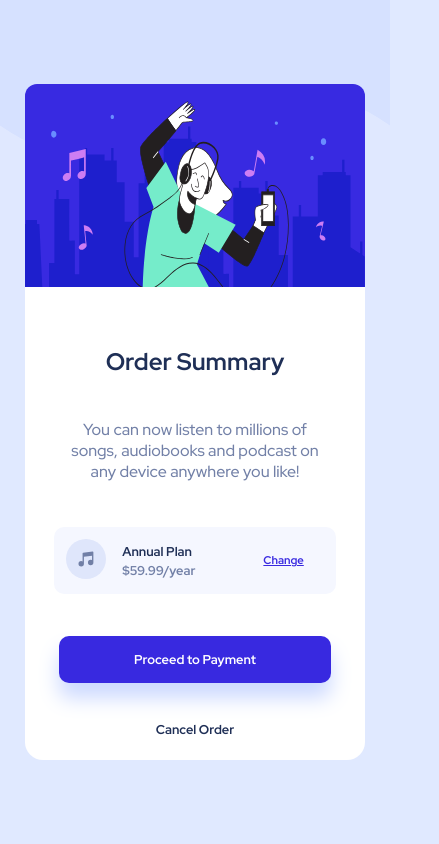
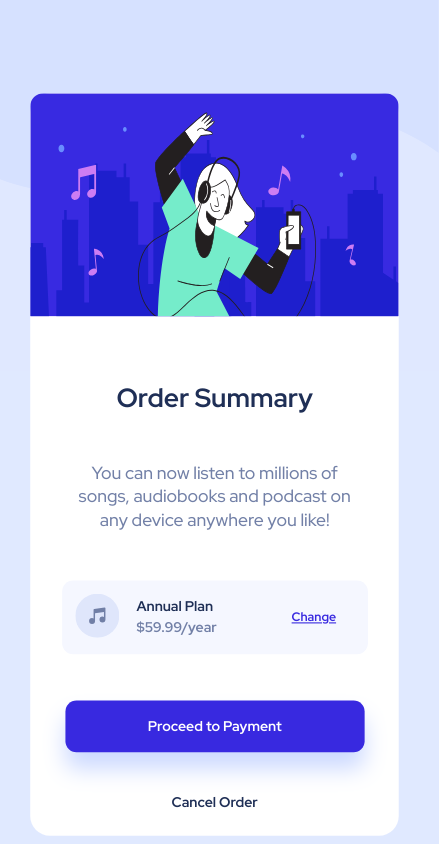
Before and after one commit to Karlof99/order-summary-card, a plain HTML site: page index.html in a window 390 px wide. Shown: the whole page, 439 px wide, since content can reach past the window. Drawn offline with Linux system fonts and the light colour scheme.

Commit message:
Adding transform property to main and background-desktop class

```diff
--- a/styles.css
+++ b/styles.css
@@ -18,6 +18,7 @@ main {
  flex-direction: column;
  align-items: center;
  justify-content: space-between;
+ transform: scale(1.25);
 }
 
 .background-desktop {
@@ -28,6 +29,7 @@ main {
  background: no-repeat top center;
  background-size: contain;
  background-color: #E0E8FF;
+ transform: scale(1.25);
 }
 
 .hero {
@@ -143,11 +145,12 @@ h3 {
 
 @media screen and (max-width: 1120px) {
  main {
- top: 10%;
- left: 6.5%;
- width: 87%;
+ top: 15%;
+ left: 12%;
+ width: 86%;
  height: 80%;
  border-radius: 18px;
+ transform: scale(1.10);
 }
 
 .background-desktop {
@@ -155,6 +158,7 @@ h3 {
  left: 0;
  width: 100%;
  height: 300px;
+ padding-top: 30px;
 }
 
 h1 {
```
